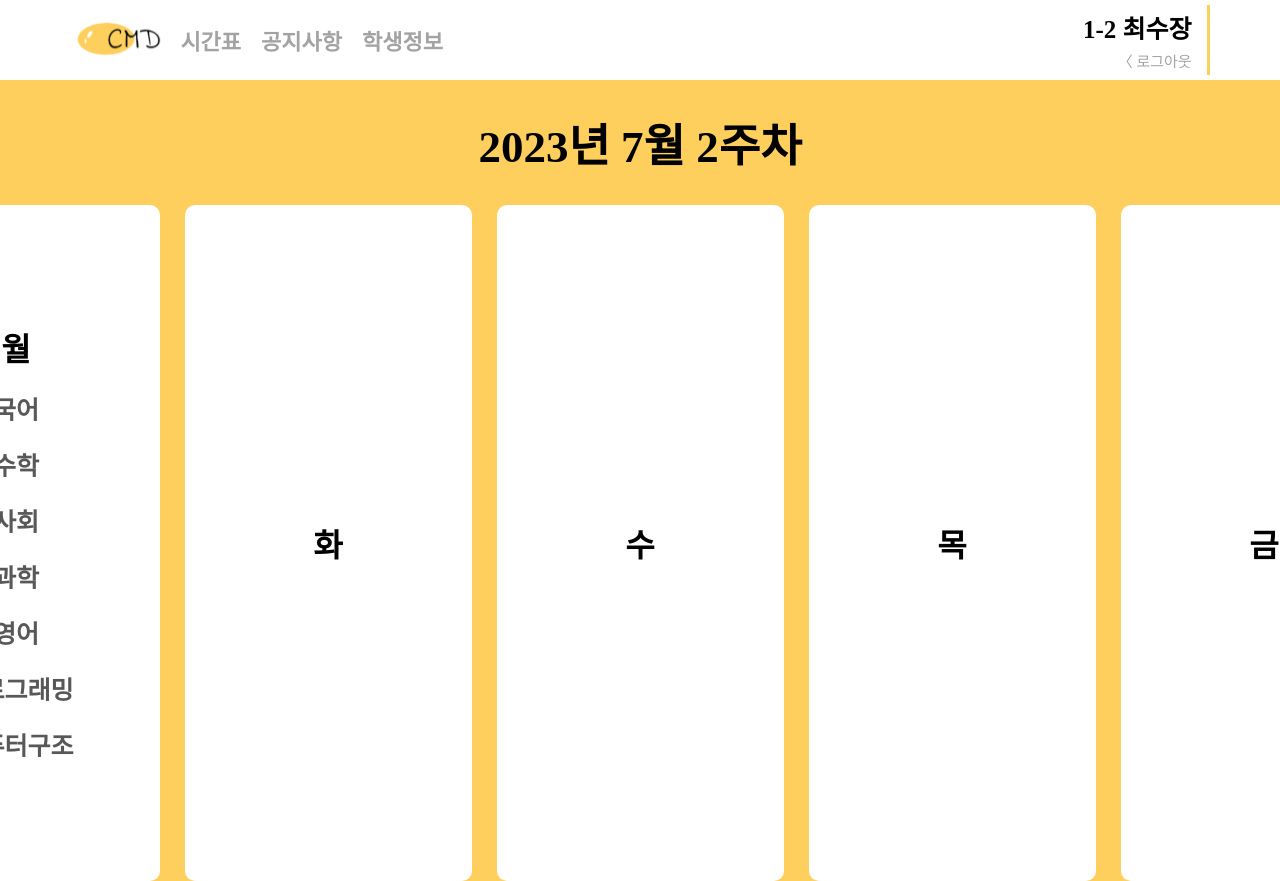
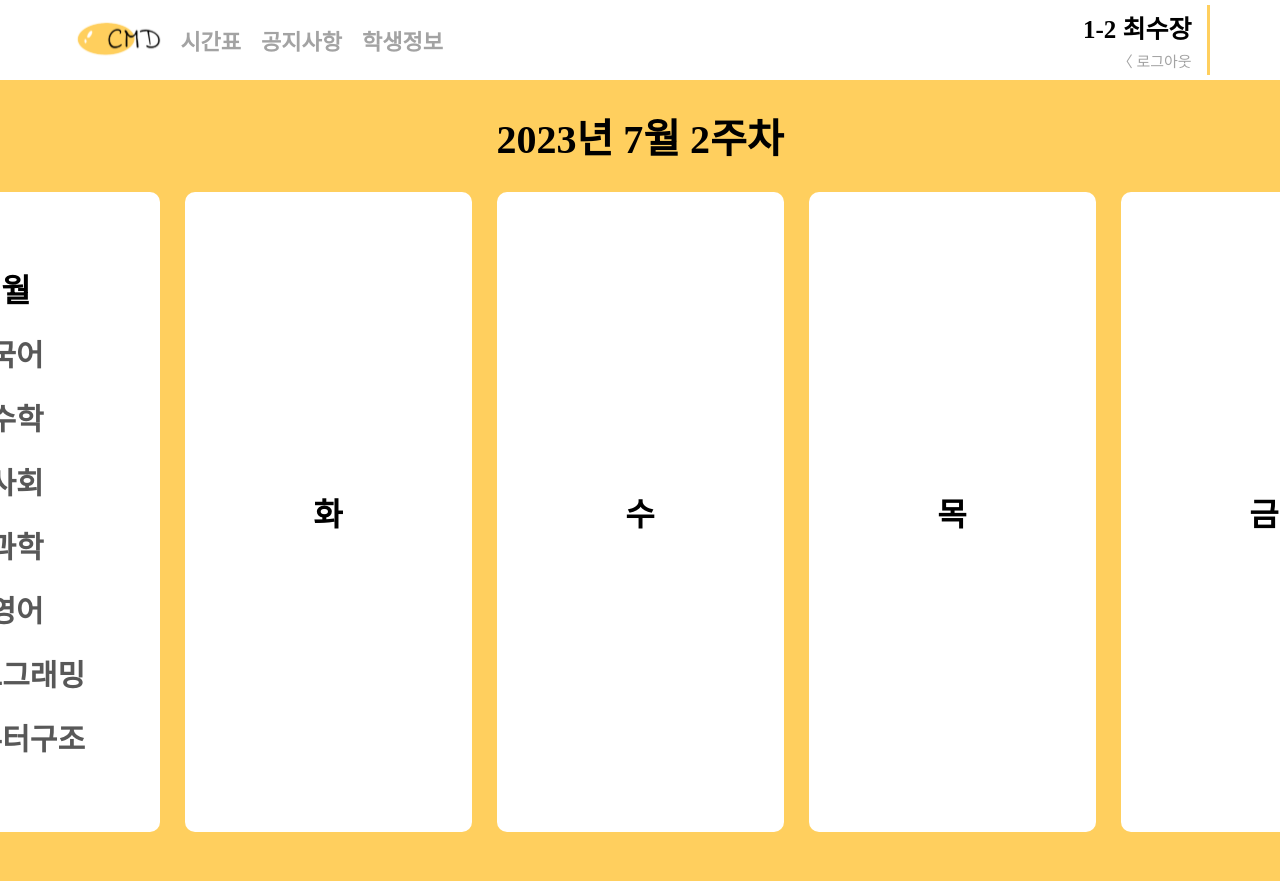
Before and after one commit to CUTY-DMS/TEAM2_CMD_FRONTEND, a React (Create React App) app: page / in a window 1280 px wide. Shown: the top 881 px of the page. After the commit the page ends 832 px from the top, so only its background shows below. Built offline with nearby package versions, Linux system fonts and the light colour scheme.

Commit message:
🌧 :: 시간표 디자인 일부 수정

```diff
--- a/src/Components/Nav.jsx
+++ b/src/Components/Nav.jsx
@@ -1,13 +1,14 @@
 import styled from "styled-components";
+import { Link } from "react-router-dom";
 
 const Nav = () => {
   return (
     <Wrapper>
       <Left>
         <Logo src="/imgs/Logo.svg" alt="" />
-        <LinkButton>시간표</LinkButton>
-        <LinkButton>공지사항</LinkButton>
-        <LinkButton>학생정보</LinkButton>
+        <h1><StyledLink to="/">시간표</StyledLink></h1>
+        <h1><StyledLink to="/Announcement">공지사항</StyledLink></h1>
+        <h1><StyledLink to="/StudentInfo">학생정보</StyledLink></h1>
       </Left>
       <Right>
         <UserInfo>
@@ -27,9 +28,10 @@ const Wrapper = styled.div`
   display: inline-flex;
   justify-content: center;
   gap: 50%;
-  width: 100vw;
+  width: 100%;
   height: 100px;
   background-color: white;
+  }
 `;
 
 //각각 왼쪽 내용 (네비게이션 버튼들), 오른쪽 내용 (로그아웃 버튼)
@@ -39,7 +41,6 @@ const Left = styled.div`
   align-items: center;
   gap: 20px;
   font-size: 11px;
-  color: #A3A3A3;
 `;
 
 const Right = styled.div`
@@ -54,15 +55,6 @@ const Logo = styled.img`
   width: 100px;
   height: 80px;
   margin-right: -10px;
-`;
-
-const LinkButton = styled.h1`
-  display: inline-block;
-  transition: all 0.2s;
-  &:hover {
-    cursor: pointer;
-    color: #000;
-  }
 `;
 
 //오른쪽 내용
@@ -95,3 +87,19 @@ const RightBar = styled.div`
   height: 70px;
   background-color: #FFCF5E;
 `;
+
+const StyledLink = styled(Link)`
+  display: inline-block;
+  text-decoration-line: none;
+  transition: all 0.2s;
+  &:link {
+    color: #A3A3A3;
+  }
+  &:visited {
+    color: #A3A3A3;
+  }
+  &:hover {
+    cursor: pointer;
+    color: #000;
+  }
+`;
--- a/src/Pages/Main.js
+++ b/src/Pages/Main.js
@@ -49,7 +49,7 @@ const TimeTable = styled.div`
     justify-content: center;
     align-items: center;
     width: 287px;
-    height: 676px;
+    height: 640px;
     gap: 20px;
     border-radius: 10px;
     background-color: white;
@@ -59,11 +59,11 @@ const Data = styled.h1`
     display: block;
     margin: 0px;
     color: #585858;
-    font-size: 25px;
+    font-size: 30px;
 `;
 
 const Title = styled.h1`
-    font-size: 45px;
+    font-size: 40px;
 `;
 
 const TableTitle = styled.h1`
```
